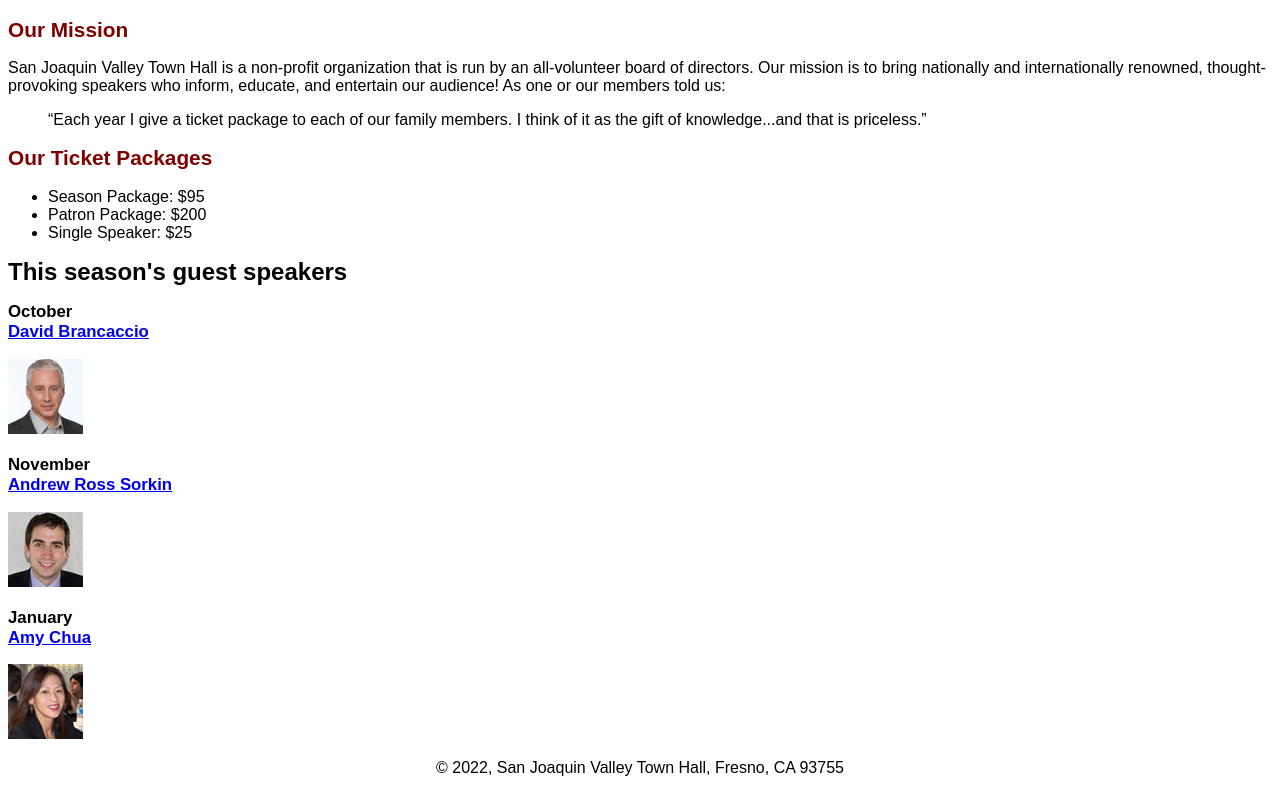
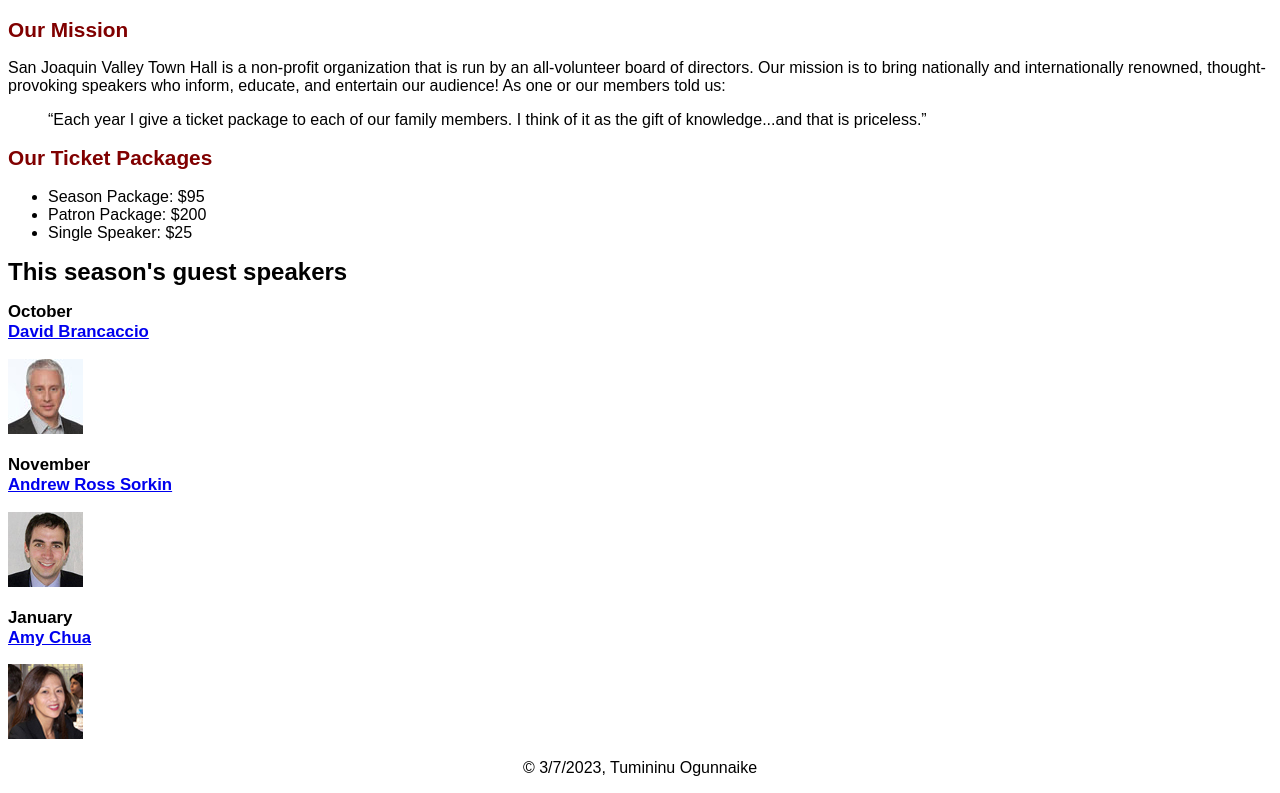
Before and after one commit to Njit-Tao7/A08, a plain HTML site: page index.html in a window 1280 px wide. Shown: the part 109-902 px from the top of the page. Drawn offline with Linux system fonts and the light colour scheme.

Commit message:
fixed copyright

```diff
--- a/index.html
+++ b/index.html
@@ -39,7 +39,7 @@
   <img src="town_hall_1/images/chua75.jpg" alt="Amy Chua photo">
 </main>
 <footer>
-  <p>&copy; 2022, San Joaquin Valley Town Hall, Fresno, CA 93755</p>
+  <p>&copy; 3/7/2023, Tumininu Ogunnaike</p>
 </footer>
 </body>
 </html>
```
